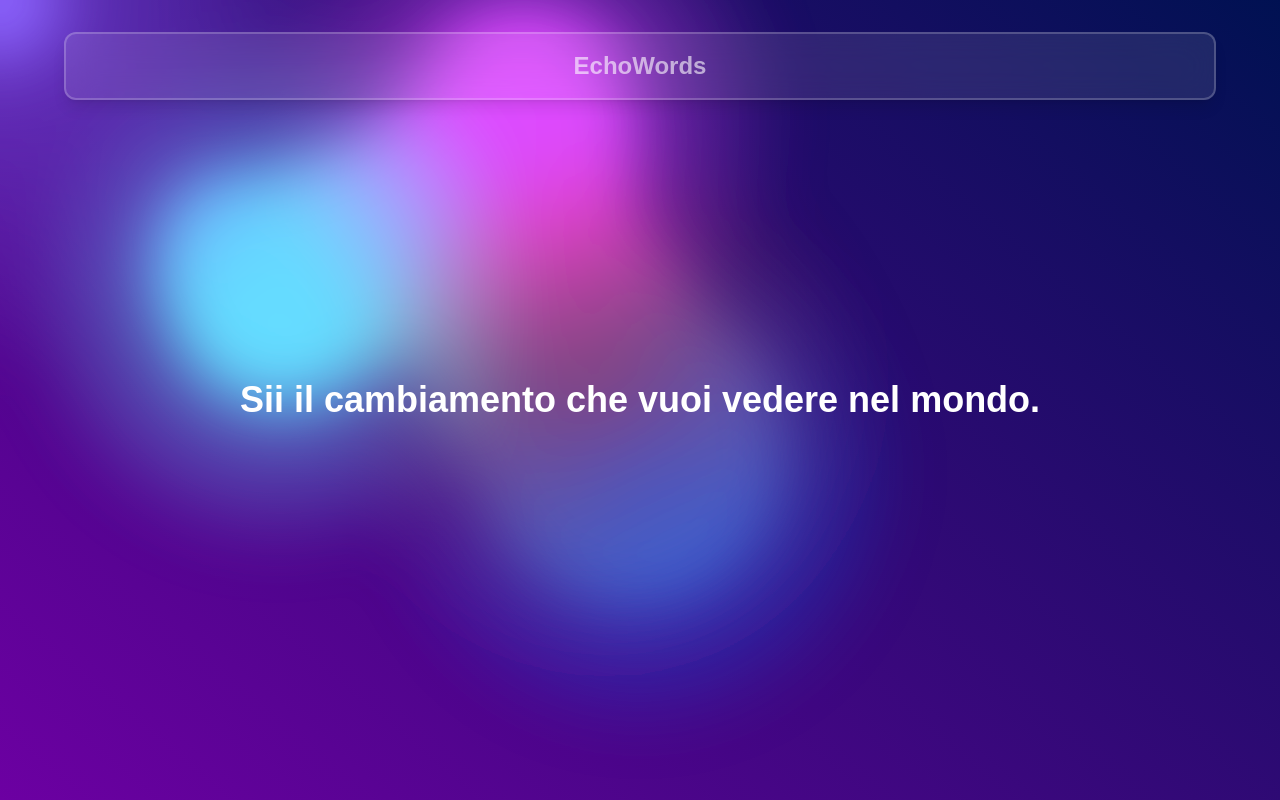
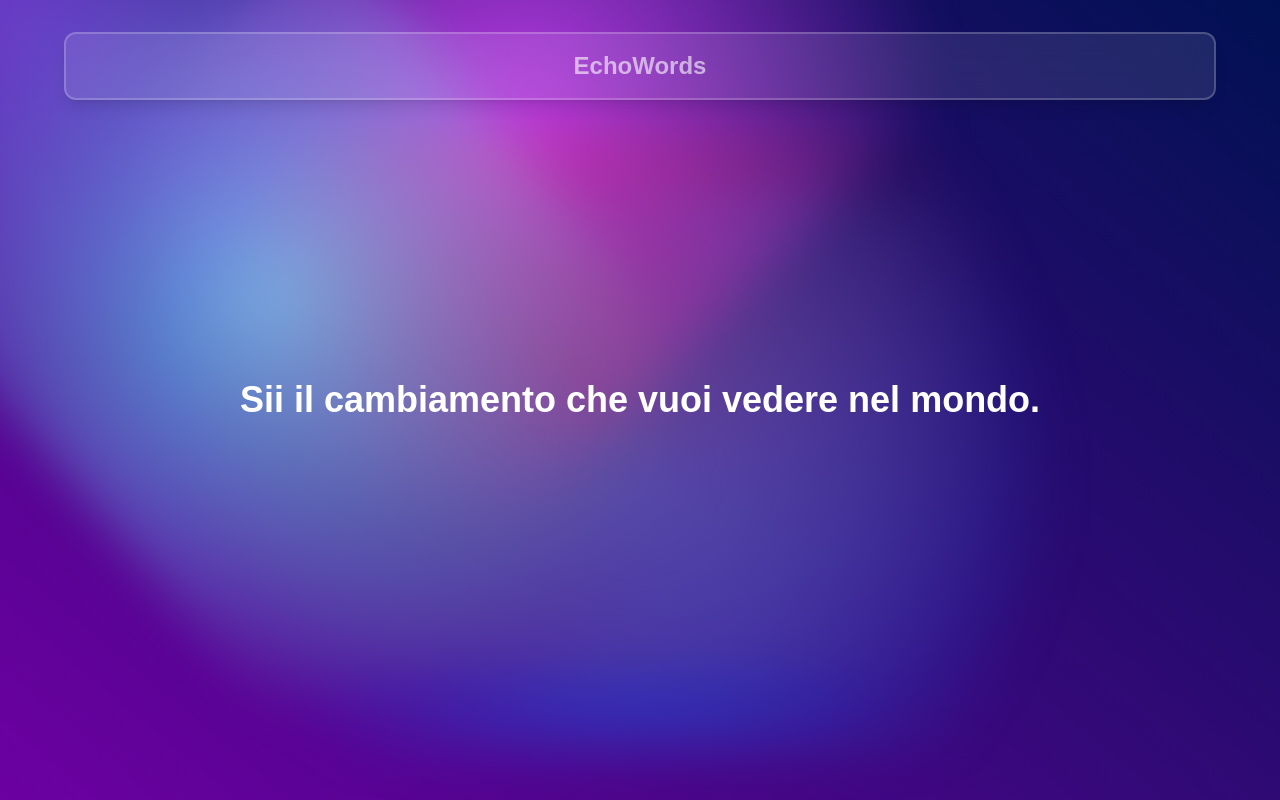
Before and after one commit to matteo12392/motivational, a Next.js app: page / in a window 1280 px wide. Built offline with nearby package versions, Linux system fonts and the light colour scheme.

Commit message:
Update css

```diff
--- a/app/globals.css
+++ b/app/globals.css
@@ -65,7 +65,7 @@ body {
   position: absolute;
   top: 0;
   left: 0;
-  overflow: hidden;
+  overflow: visible;
   background: linear-gradient(40deg, var(--color-bg1), var(--color-bg2));
   z-index: 1;
 }
@@ -79,7 +79,18 @@ body {
 }
 
 .gradients-container {
-  filter: url(#goo) blur(30px);
+  filter: blur(25px);
+  -webkit-filter: blur(25px);
+  width: 100%;
+  height: 100%;
+  position: absolute;
+  top: 0;
+  left: 0;
+}
+
+.gradients-container-desktop {
+  filter: blur(25px);
+  -webkit-filter: blur(25px);
   width: 100%;
   height: 100%;
   position: absolute;
@@ -100,7 +111,7 @@ body {
 }
 
 .g1 {
-  background: radial-gradient(circle at center, rgba(var(--color1), 0.8) 0, rgba(var(--color1), 0) 50%) no-repeat;
+  background: radial-gradient(circle at center, rgba(var(--color1), 0.8) 0, rgba(var(--color1), 0) 80%) no-repeat;
   top: calc(50% - var(--circle-size) / 2);
   left: calc(50% - var(--circle-size) / 2);
   transform-origin: center center;
@@ -108,7 +119,7 @@ body {
 }
 
 .g2 {
-  background: radial-gradient(circle at center, rgba(var(--color2), 0.8) 0, rgba(var(--color2), 0) 50%) no-repeat;
+  background: radial-gradient(circle at center, rgba(var(--color2), 0.8) 0, rgba(var(--color2), 0) 80%) no-repeat;
   top: calc(50% - var(--circle-size) / 2);
   left: calc(50% - var(--circle-size) / 2);
   transform-origin: calc(50% - 400px);
@@ -116,7 +127,7 @@ body {
 }
 
 .g3 {
-  background: radial-gradient(circle at center, rgba(var(--color3), 0.8) 0, rgba(var(--color3), 0) 50%) no-repeat;
+  background: radial-gradient(circle at center, rgba(var(--color3), 0.8) 0, rgba(var(--color3), 0) 80%) no-repeat;
   top: calc(50% - var(--circle-size) / 2 + 200px);
   left: calc(50% - var(--circle-size) / 2 - 500px);
   transform-origin: calc(50% + 400px);
@@ -124,7 +135,7 @@ body {
 }
 
 .g4 {
-  background: radial-gradient(circle at center, rgba(var(--color4), 0.8) 0, rgba(var(--color4), 0) 50%) no-repeat;
+  background: radial-gradient(circle at center, rgba(var(--color4), 0.8) 0, rgba(var(--color4), 0) 80%) no-repeat;
   top: calc(50% - var(--circle-size) / 2);
   left: calc(50% - var(--circle-size) / 2);
   transform-origin: calc(50% - 200px);
```
